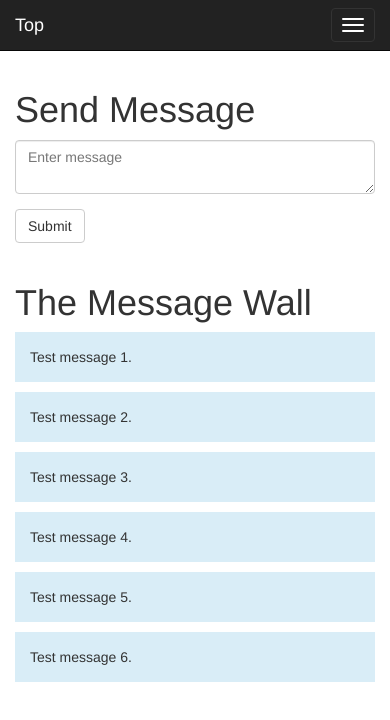
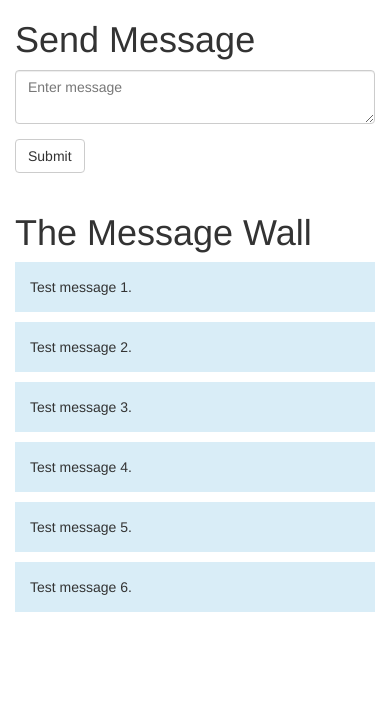
Before and after one commit to kkschick/message-board-app, a plain HTML site: page templates/wall.html in a window 390 px wide. Drawn offline with Linux system fonts and the light colour scheme; files that its build step writes are made by us from their sources; files whose address does not match are found by name.

Commit message:
removing the nav bar

```diff
--- a/templates/wall.html
+++ b/templates/wall.html
@@ -16,10 +16,6 @@
 
     <!-- Custom CSS -->
     <style>
-    body {
-        padding-top: 70px;
-        /* Required padding for .navbar-fixed-top. Remove if using .navbar-static-top. Change if height of navigation changes. */
-    }
     p.bg-info
     {
 		padding: 15px;
@@ -40,32 +36,6 @@
 </head>
 
 <body>
-
-    <!-- Navigation -->
-    <nav class="navbar navbar-inverse navbar-fixed-top" role="navigation">
-        <div class="container">
-            <!-- Brand and toggle get grouped for better mobile display -->
-            <div class="navbar-header">
-                <button type="button" class="navbar-toggle" data-toggle="collapse" data-target="#bs-example-navbar-collapse-1">
-                    <span class="sr-only">Toggle navigation</span>
-                    <span class="icon-bar"></span>
-                    <span class="icon-bar"></span>
-                    <span class="icon-bar"></span>
-                </button>
-                <a class="navbar-brand" href="#">Top</a>
-            </div>
-            <!-- Collect the nav links, forms, and other content for toggling -->
-            <div class="collapse navbar-collapse" id="bs-example-navbar-collapse-1">
-                <ul class="nav navbar-nav">
-                    <li>
-
-                    </li>
-                </ul>
-            </div>
-            <!-- /.navbar-collapse -->
-        </div>
-        <!-- /.container -->
-    </nav>
 
     <!-- Page Content -->
     <div class="container">
```
